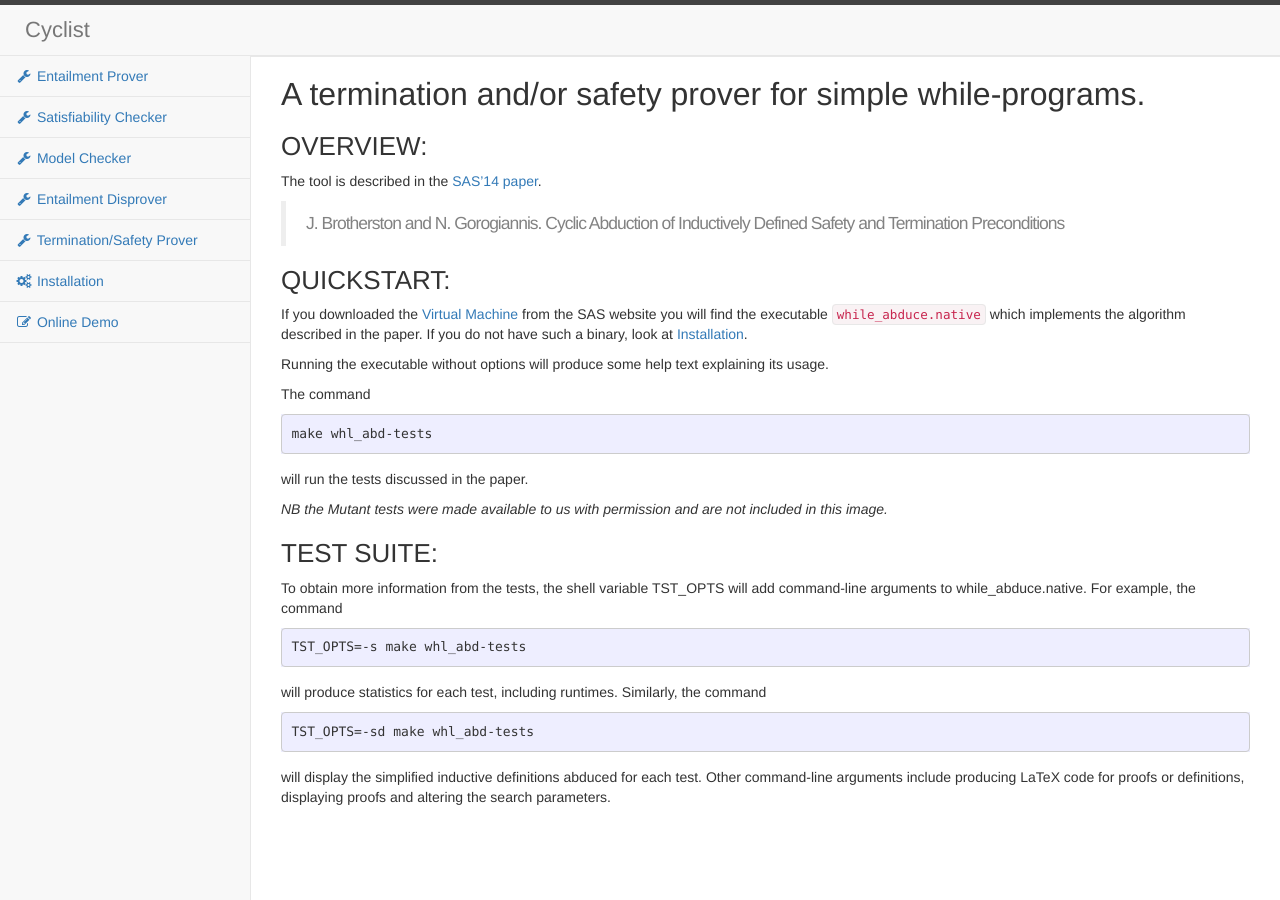
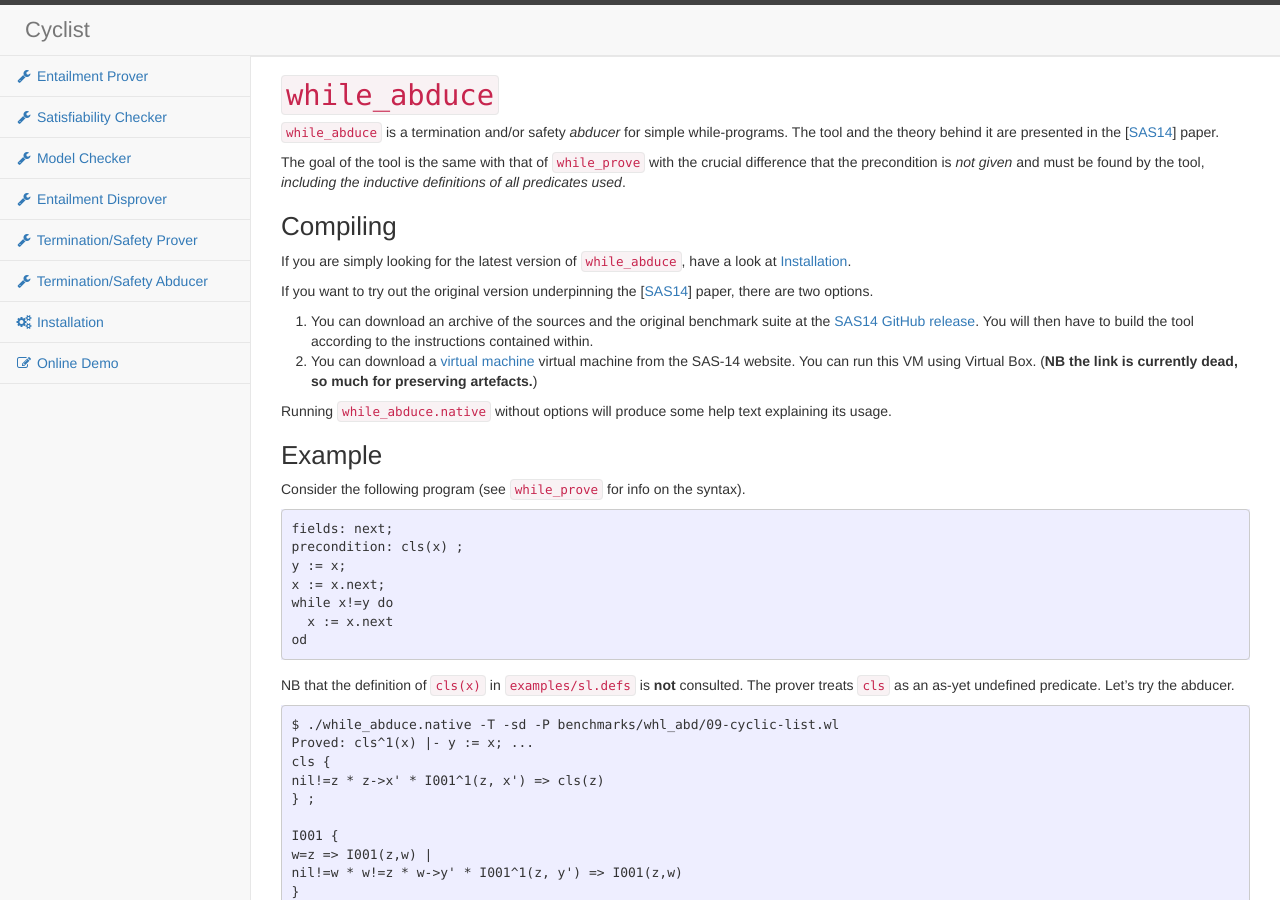
Before and after one commit to cyclist-org/cyclist, a Jekyll site: the page built from while_abduce.md, in a window 1280 px wide and 900 px high. Built offline with Jekyll 4.4.1, drawn with Linux system fonts in a browser that asks for light colours; some of the changed text lies outside the part shown.

Commit message:
Overhauled text for most tools.

```diff
--- a/_includes/header.html
+++ b/_includes/header.html
@@ -28,7 +28,10 @@
                       <a href="{{ site.baseurl | append: "/sl_disprove" }}"><i class="fa fa-wrench fa-fw"></i> Entailment Disprover</a>
                   </li>
                   <li>
-                      <a href="{{ site.baseurl | append: "/while_abduce" }}"><i class="fa fa-wrench fa-fw"></i> Termination/Safety Prover</a>
+                      <a href="{{ site.baseurl | append: "/while_prove" }}"><i class="fa fa-wrench fa-fw"></i> Termination/Safety Prover</a>
+                  </li>
+                  <li>
+                      <a href="{{ site.baseurl | append: "/while_abduce" }}"><i class="fa fa-wrench fa-fw"></i> Termination/Safety Abducer</a>
                   </li>
                   <li>
                       <a href="{{ site.baseurl | append: "/installation" }}"><i class="fa fa-gears fa-fw"></i> Installation</a>
--- a/while_abduce.md
+++ b/while_abduce.md
@@ -2,32 +2,70 @@
 layout: index
 ---
 [Installation]: /installation
-[SAS'14 paper]: http://dx.doi.org/10.1007/978-3-319-10936-7_5
-{:target="_blank"}
-[Virtual Machine]: https://github.com/ngorogiannis/cyclist/releases/tag/SAS14
+[SAS14]: http://dx.doi.org/10.1007/978-3-319-10936-7_5
 {:target="_blank"}
 
-A termination and/or safety prover for simple while-programs.
+``while_abduce``
 =============================================================
+``while_abduce``
+is a termination and/or safety *abducer* for simple while-programs.
+The tool and the theory behind it are presented in the [[SAS14]] paper.
 
-OVERVIEW:
+The goal of the tool is the same with that of [``while_prove``](while_prove)
+with the crucial difference that the precondition is *not given* and must
+be found by the tool, *including the inductive definitions of all predicates used*.
+
+Compiling
 ----------------------------------------------------
-The tool is described in the [SAS'14 paper].
+If you are simply looking for the latest version of ``while_abduce``, have a look at [Installation].
 
->  J. Brotherston and N. Gorogiannis.
->  Cyclic Abduction of Inductively Defined
->  Safety and Termination Preconditions
+If you want to try out the original version underpinning the [[SAS14]] paper, there are two options.
 
-QUICKSTART:
+1. You can download an archive of the sources and the original benchmark suite at the
+   [SAS14 GitHub release](https://github.com/ngorogiannis/cyclist/releases/tag/SAS14).
+   You will then have to build the tool according to the instructions contained within.
+2. You can download a
+   [virtual machine](http://cs.uni-muenster.de/sev/sas14/artifacts.php)
+   virtual machine from the SAS-14 website. You can run this VM using Virtual Box.
+   (**NB the link is currently dead, so much for preserving artefacts.**)
+
+Running ``while_abduce.native`` without options will produce some help text explaining its usage.
+
+Example
+----------------
+Consider the following program (see [``while_prove``](while_prove) for info on the syntax).
+
+    fields: next;
+    precondition: cls(x) ;
+    y := x;
+    x := x.next;
+    while x!=y do
+      x := x.next
+    od
+
+NB that the definition of ``cls(x)`` in ``examples/sl.defs`` is **not** consulted. The prover treats ``cls``
+as an as-yet undefined predicate. Let's try the abducer.
+
+    $ ./while_abduce.native -T -sd -P benchmarks/whl_abd/09-cyclic-list.wl
+    Proved: cls^1(x) |- y := x; ...
+    cls {
+    nil!=z * z->x' * I001^1(z, x') => cls(z)
+    } ;
+
+    I001 {
+    w=z => I001(z,w) |
+    nil!=w * w!=z * w->y' * I001^1(z, y') => I001(z,w)
+    }
+
+We require synthesising a definition for ``cls`` that ensures safe termination (``-T``) and
+want to see an equivalent, human-readable version (``-sd``, see [[SAS14]] for an explanation).
+
+The abducer produces a definition for ``cls`` (and auxiliary recursive predicate ``I001``) that
+amounts to a cyclic list. We can also extract the cyclic termination proof with ``-p`` as in ``while_prove``.
+
+
+Benchmarks in [[SAS14]]
 ----------------------------------------------------
-If you downloaded the [Virtual Machine] from the SAS website
-you will find the executable `while_abduce.native` which
-implements the algorithm described in the paper.  If you
-do not have such a binary, look at [Installation].
-
-Running the executable without options will produce some help
-text explaining its usage.
-
 The command
 
 	make whl_abd-tests
@@ -37,8 +75,6 @@ will run the tests discussed in the paper.
 *NB the Mutant tests were made available to us with permission
 and are not included in this image.*
 
-TEST SUITE:
-----------------------------------------------------
 To obtain more information from the tests, the shell variable
 TST_OPTS will add command-line arguments to while_abduce.native.
 For example, the command
```
Also changed, not shown: installation.md (+8 -78 lines), sl_disprove.md (+28 -23 lines), sl_modelcheck.md (+40 -40 lines), while_prove.md (added, +83 -0 lines), sl_satcheck.md (line endings or trailing spaces).
